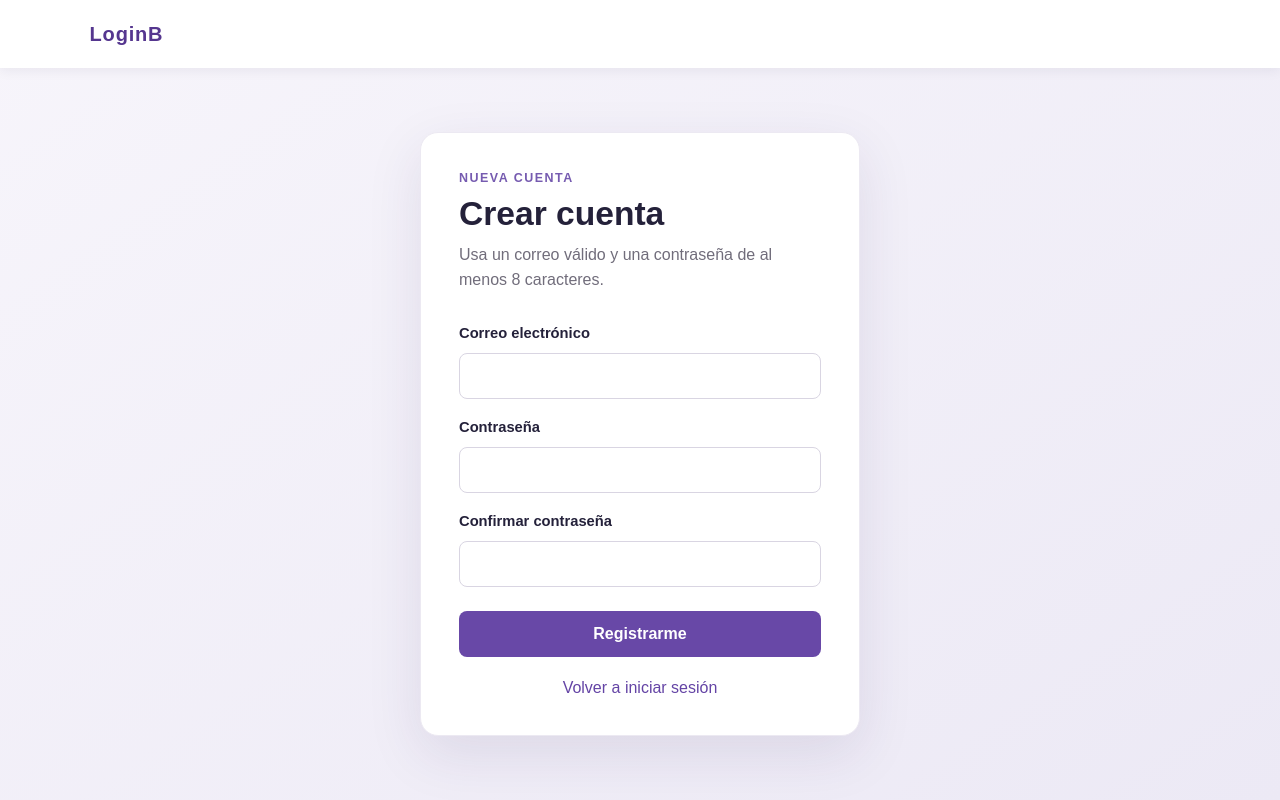
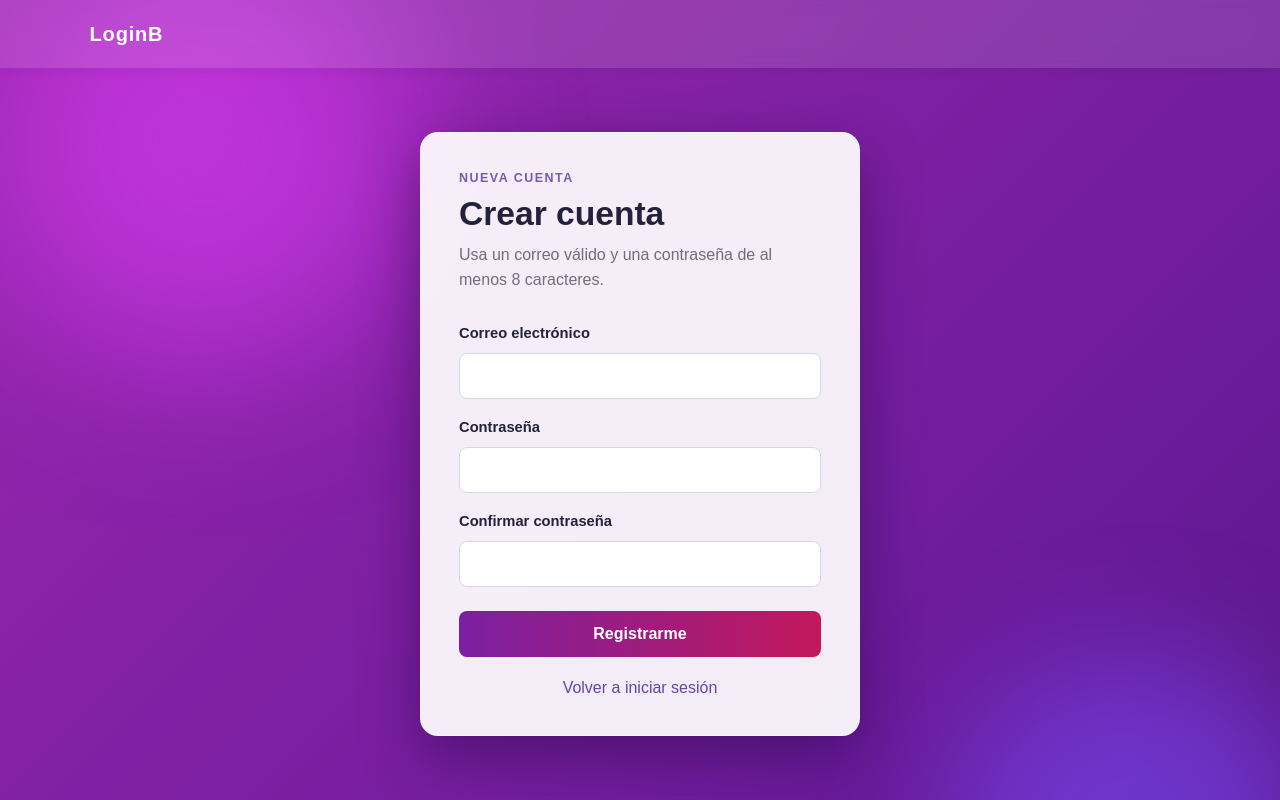
Before and after one commit to Dani2006-ceu/Restaurante_carta-, a PHP site: page /LoginB/index.php?route=register in a window 1280 px wide. Run offline with PHP 8.4, Linux system fonts and the light colour scheme.

Commit message:
vesion de dani

```diff
--- a/views/auth/register.php
+++ b/views/auth/register.php
@@ -1,3 +1,88 @@
+<style>
+    /* Fondo animado solo para la página de registro */
+    body {
+        background: linear-gradient(-45deg, #2a0a4a, #6a1b9a, #9c27b0, #c2185b, #4a148c, #3949ab);
+        background-size: 400% 400%;
+        animation: registro-fondo 15s ease infinite;
+        overflow-x: hidden;
+    }
+
+    body::before,
+    body::after {
+        content: "";
+        position: fixed;
+        z-index: 0;
+        border-radius: 50%;
+        filter: blur(70px);
+        opacity: 0.55;
+        pointer-events: none;
+    }
+
+    body::before {
+        top: -120px;
+        left: -100px;
+        width: 380px;
+        height: 380px;
+        background: #e040fb;
+        animation: registro-burbuja 18s ease-in-out infinite;
+    }
+
+    body::after {
+        right: -120px;
+        bottom: -120px;
+        width: 420px;
+        height: 420px;
+        background: #7c4dff;
+        animation: registro-burbuja 22s ease-in-out infinite reverse;
+    }
+
+    .site-header,
+    .page {
+        position: relative;
+        z-index: 1;
+    }
+
+    .site-header {
+        background: rgb(255 255 255 / 12%);
+        backdrop-filter: blur(10px);
+    }
+
+    .site-header .brand {
+        color: #fff;
+    }
+
+    .card {
+        border-color: rgb(255 255 255 / 35%);
+        background: rgb(255 255 255 / 92%);
+        box-shadow: 0 20px 60px rgb(30 0 60 / 45%);
+    }
+
+    .card .button {
+        background: linear-gradient(90deg, #7b1fa2, #c2185b);
+        border: none;
+    }
+
+    @keyframes registro-fondo {
+        0% { background-position: 0% 50%; }
+        50% { background-position: 100% 50%; }
+        100% { background-position: 0% 50%; }
+    }
+
+    @keyframes registro-burbuja {
+        0%, 100% { transform: translate(0, 0) scale(1); }
+        33% { transform: translate(120px, 80px) scale(1.15); }
+        66% { transform: translate(-60px, 140px) scale(0.9); }
+    }
+
+    @media (prefers-reduced-motion: reduce) {
+        body,
+        body::before,
+        body::after {
+            animation: none;
+        }
+    }
+</style>
+
 <section class="card">
     <p class="eyebrow">Nueva cuenta</p>
     <h1>Crear cuenta</h1>
```
